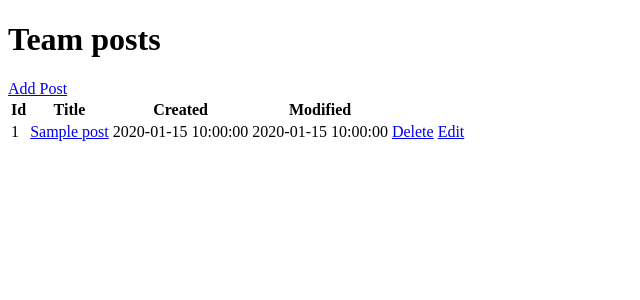
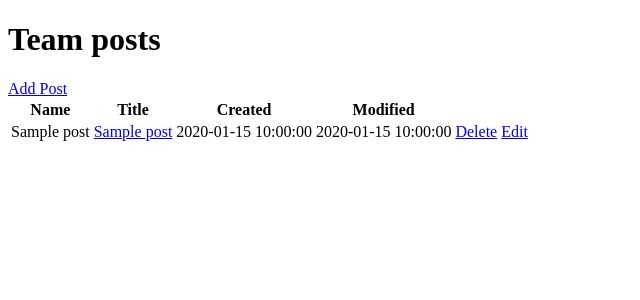
Before and after one commit to y29cheng/TeamWiki, a CakePHP app: the page made by app/views/posts/index.ctp in a window 1280 px wide. Shown: the top 300 px of the page, without its empty margins (0-640 px from the left). Run offline with PHP 8.4 and a stand-in for CakePHP, Linux system fonts and the light colour scheme; the template is opened without the code that fills it: most values are stand-ins (such as "Sample title", 1, 10 or a date in 2020); some libraries are stand-ins or nearby versions.

Commit message:
added field name

```diff
--- a/app/models/post.php
+++ b/app/models/post.php
@@ -2,6 +2,9 @@
 class Post extends AppModel {
 	public $name = 'Post';
 	public $validate = array(
+		'name' => array(
+			'rule' => 'notEmpty'
+		),
 		'title' => array(
 			'rule' => 'notEmpty'
 		),
--- a/app/views/posts/index.ctp
+++ b/app/views/posts/index.ctp
@@ -4,7 +4,7 @@
 <?php echo $this->Html->link('Add Post', array('controller' => 'posts', 'action' => 'add')); ?>
 <table>
 	<tr>
-		<th>Id</th>
+		<th>Name</th>
 		<th>Title</th>
 		<th>Created</th>
 		<th>Modified</th>
@@ -14,7 +14,7 @@
 
 	<?php foreach ($posts as $post): ?>
 	<tr>
-		<td><?php echo $post['Post']['id']; ?></td>
+		<td><?php echo $post['Post']['name']; ?></td>
 		<td>
 			<?php echo $this->Html->link($post['Post']['title'],
 array('controller' => 'posts', 'action' => 'view', $post['Post']['id'])); ?>
```
